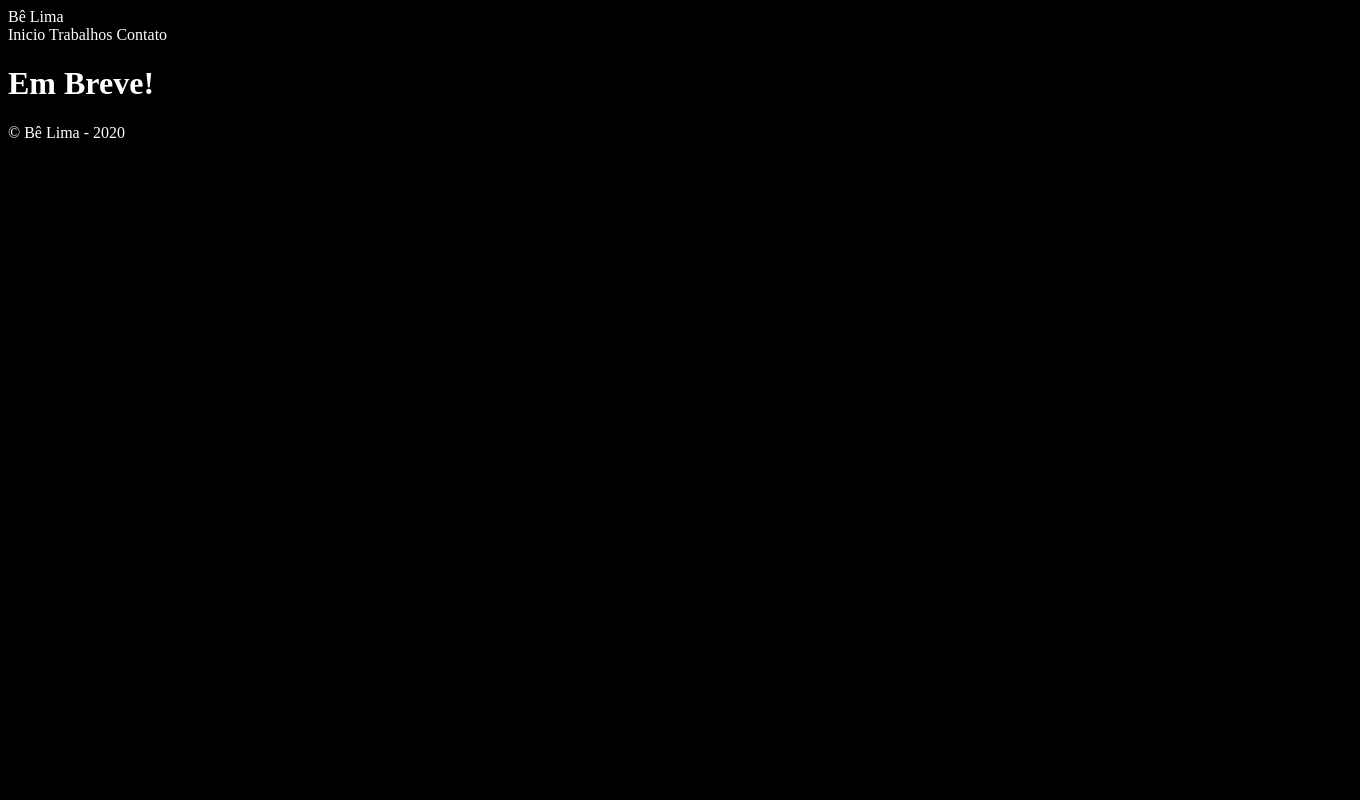
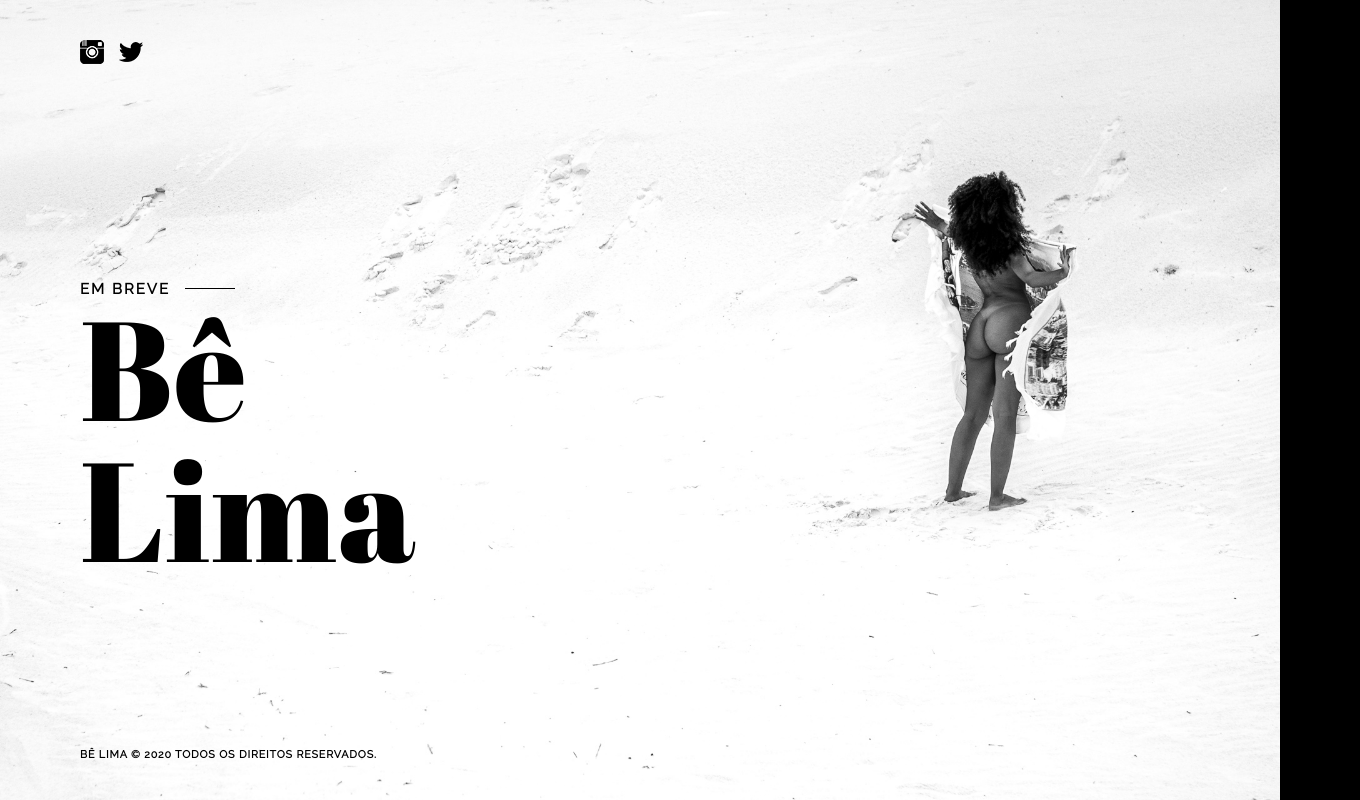
Before and after one commit to belima/belima, a plain HTML site: page index.html in a window 1280 px wide. Shown: the whole page, 1360 px wide, since content can reach past the window. Drawn offline with Linux system fonts and the light colour scheme.

Commit message:
Landing temporária

```diff
--- a/_css/style.css
+++ b/_css/style.css
@@ -1,4 +1,101 @@
 html{
-    color: white;
+    margin: 0;
+    padding: 0;
+    overflow: hidden;
+    height: 100%;
+    color: black;
     background-color: black;
+
 }
+
+body {
+    margin: 0;
+    padding: 0;
+    padding-left: 40px;
+    font-size: 16pt;
+    height: 100%;
+    background-image: url("../_imgs/bg.jpg");
+    background-repeat: no-repeat;
+    background-size: cover;
+}
+
+#cabecalho {
+    width: 100%;
+    height: 10vh;
+    padding: 40px 0 0 35px;
+}
+
+#cabecalho .sm-link{
+    padding: 5px;
+}
+
+#principal {
+    position: absolute;
+    top: 35vh;
+    padding-left: 40px;
+}
+
+
+#principal h1 {
+    font-family: 'Abril Fatface', cursive;
+    letter-spacing: 1.5px;
+    line-height: 1;
+    font-size: 6.6em;
+    font-weight: 300;
+    margin: 0;
+    padding: 0;
+
+}
+
+#principal h3 {
+    font-family: 'Raleway', sans-serif;
+    font-size: 0.7em;
+    font-weight: 600;
+    letter-spacing: 2px;
+    padding: 0 0 0 0px;
+    margin: 0;
+}
+
+#principal h3::after {
+    content: "";
+    position: absolute;
+    top: 8px;
+    left: 120px;
+    height: 1.2px;
+    width: 50px;
+    background-color: black;
+    margin-left: 25px;
+}
+
+#rodape p{
+    display: inline-block;
+    width: 60vw;
+    position: absolute;
+    bottom: 40px;
+    margin: 0;
+
+}
+
+#rodape {
+    padding-left: 40px;
+    position: absolute;
+    bottom: 0px;
+    width: 100%;
+    height: 10vh;
+}
+
+
+#rodape .textorodape{
+    font-family: 'Raleway', sans-serif;
+    font-size: 0.5em;
+    text-decoration: none;
+    letter-spacing: 0.08em;
+    font-weight: 600;
+    -webkit-font-smoothing: antialiased;
+
+}
+
+#rodape a#linkrodape {
+    text-decoration: inherit;
+    color: inherit;
+}
--- a/_css/style_old.css
+++ /dev/null
@@ -1,48 +0,0 @@
-@charset "utf-8";
-
-html{
-    font: normal 16pt Arial white;
-}
-
-body {
-    background-color: rgb(66, 66, 66);
-    margin: 0;
-}
-
-header{
-    position: fixed;
-    background: black;
-    width: 100vw;
-    height: 10vh;
-}
-
-main#principal{
-    display: flex;
-    width: 100%;
-    height: 100%;
-    overflow: hidden;
-    position: absolute;
-    justify-content: center;
-    align-items: center;
-}
-
-div#breve {
-    background-color: black;
-    width: 85vw;
-    height: 85vh;
-    border-radius: 15px;
-    text-align: center;
-
-}
-
-div#breve h1 {
-    color: whitesmoke;
-    line-height: 95vh;
-}
-
-footer#rodape{
-    position: fixed;
-    background-color: black;
-    width: 100vw;
-    height: 10vh;
-}
--- a/index.html
+++ b/index.html
@@ -5,6 +5,7 @@
     <meta charset="UTF-8">
     <meta name="viewport" content="width=device-width, initial-scale=1.0">
     <link rel="stylesheet" href="_css/style.css">
+    <link href="https://fonts.googleapis.com/css2?family=Abril+Fatface&family=Anton&family=Raleway&display=swap" rel="stylesheet">
 
     <script src="_js/script.js" defer></script>
 
@@ -12,26 +13,20 @@
 </head>
 
 <body>
-    <header>
-        Bê Lima
+    <header id="cabecalho">
+        <address>
+            <a class="sm-link" href="http://www.instagram.com/belima" target="_blank"><img src="_imgs/_sm/24x24_insta_black.png" alt="Instagram"></a>
+            <a class="sm-link" href="http://www.twitter.com/be_li_ma" target="_blank"><img src="_imgs/_sm/24x24_twitter_black.png" alt="Twitter"></a>
+        </address>
     </header>
 
-    <nav>
-        Inicio
-        Trabalhos
-        Contato
-    </nav>
-
-    <body>
-        <main id="principal">
-            <div id="breve">
-                <h1>Em Breve!</h1>
-            </div>
-        </main>
-    </body>
+    <main id="principal">
+        <h3>EM BREVE</h3>
+        <h1>Bê<br>Lima</h1>
+    </main>
 
     <footer id="rodape">
-      <p>&copy; Bê Lima - 2020</p>
+      <p class="textorodape"><a id="linkrodape" href="index.html">BÊ LIMA</a> &copy; 2020 TODOS OS DIREITOS RESERVADOS.</p>
     </footer>
 </body>
 
```
Also changed, not shown: _imgs/_sm/24x24_insta_black.png (added), _imgs/_sm/24x24_twitter_black.png (added), _imgs/bg.jpg (added), 4 other files.
